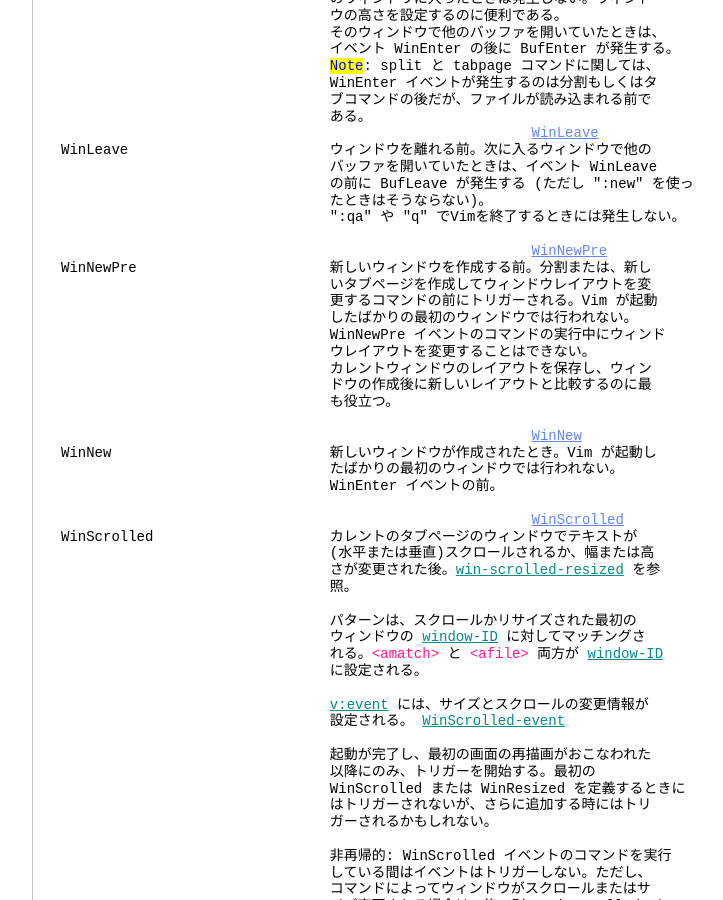
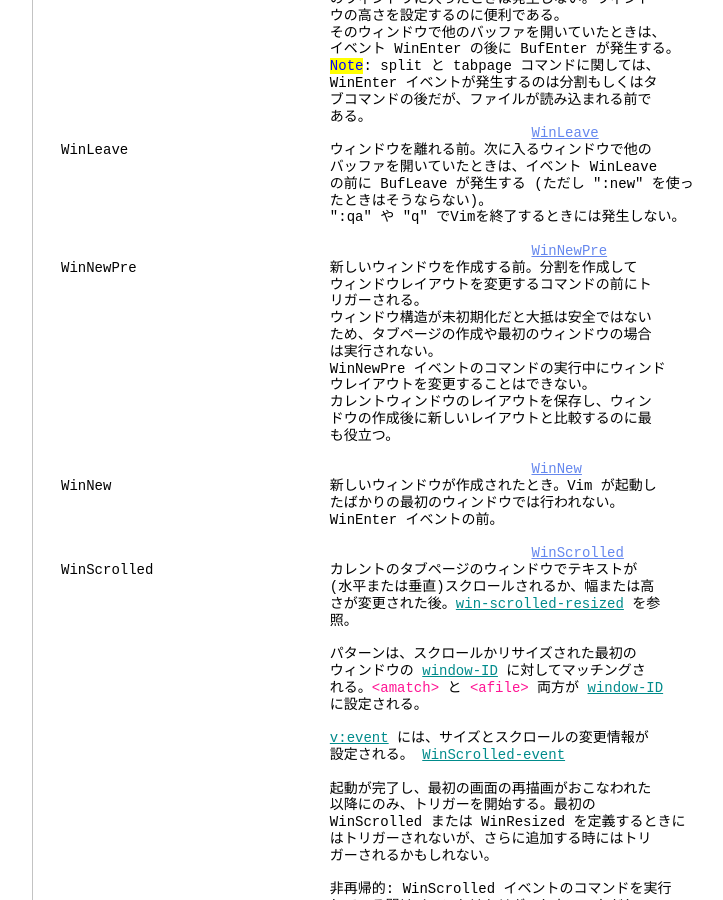
Before and after one commit to vim-jp/vimdoc-ja, a Jekyll site: the page built from autocmd.html, in a window 1280 px wide and 900 px high, scrolled down 23539 px. Shown: the whole window, without its empty margins (340-1063 px from the left). Built offline with Jekyll 4.4.1, drawn with Linux system fonts in a browser that asks for light colours; nearby versions of some CDN libraries; comment, search, counter and statistics services are not loaded; some of the changed text lies outside the part shown.

Commit message:
Generated by GitHub workflow 10371223423
https://github.com/vim-jp/vimdoc-ja-working/actions/runs/10371223423

```diff
--- a/autocmd.html
+++ b/autocmd.html
@@ -3,7 +3,7 @@ layout: vimdoc
 helpname: 'autocmd'
 ---
 <div id='vimCodeElement'>
-<a class="Constant" href="autocmd.html" name="autocmd.txt">autocmd.txt</a>&nbsp;&nbsp; For&nbsp;<span class="Identifier">Vim バージョン 9.1.</span>&nbsp;&nbsp;Last change: 2024 Jul 17<br>
+<a class="Constant" href="autocmd.html" name="autocmd.txt">autocmd.txt</a>&nbsp;&nbsp; For&nbsp;<span class="Identifier">Vim バージョン 9.1.</span>&nbsp;&nbsp;Last change: 2024 Aug 12<br>
 <br>
 <br>
 &nbsp;&nbsp;&nbsp;&nbsp;&nbsp;&nbsp;&nbsp;&nbsp;&nbsp;&nbsp;&nbsp;&nbsp;&nbsp;&nbsp;&nbsp;&nbsp;&nbsp;&nbsp;<span class="Identifier">VIMリファレンスマニュアル&nbsp;&nbsp;&nbsp;&nbsp;by Bram Moolenaar</span><br>
@@ -1407,10 +1407,12 @@ WinLeave&nbsp;&nbsp;&nbsp;&nbsp;&nbsp;&nbsp;&nbsp;&nbsp;&nbsp;&nbsp;&nbsp;&nbsp;
 &nbsp;&nbsp;&nbsp;&nbsp;&nbsp;&nbsp;&nbsp;&nbsp;&nbsp;&nbsp;&nbsp;&nbsp;&nbsp;&nbsp;&nbsp;&nbsp;&nbsp;&nbsp;&nbsp;&nbsp;&nbsp;&nbsp;&nbsp;&nbsp;&nbsp;&nbsp;&nbsp;&nbsp;&nbsp;&nbsp;&nbsp;&nbsp;&quot;:qa&quot; や &quot;q&quot; でVimを終了するときには発生しない。<br>
 <br>
 &nbsp;&nbsp;&nbsp;&nbsp;&nbsp;&nbsp;&nbsp;&nbsp;&nbsp;&nbsp;&nbsp;&nbsp;&nbsp;&nbsp;&nbsp;&nbsp;&nbsp;&nbsp;&nbsp;&nbsp;&nbsp;&nbsp;&nbsp;&nbsp;&nbsp;&nbsp;&nbsp;&nbsp;&nbsp;&nbsp;&nbsp;&nbsp;&nbsp;&nbsp;&nbsp;&nbsp;&nbsp;&nbsp;&nbsp;&nbsp;&nbsp;&nbsp;&nbsp;&nbsp;&nbsp;&nbsp;&nbsp;&nbsp;&nbsp;&nbsp;&nbsp;&nbsp;&nbsp;&nbsp;&nbsp;&nbsp;<a class="Constant" href="autocmd.html#WinNewPre" name="WinNewPre">WinNewPre</a><br>
-WinNewPre&nbsp;&nbsp;&nbsp;&nbsp;&nbsp;&nbsp;&nbsp;&nbsp;&nbsp;&nbsp;&nbsp;&nbsp;&nbsp;&nbsp;&nbsp;&nbsp;&nbsp;&nbsp;&nbsp;&nbsp;&nbsp;&nbsp; 新しいウィンドウを作成する前。分割または、新し<br>
-&nbsp;&nbsp;&nbsp;&nbsp;&nbsp;&nbsp;&nbsp;&nbsp;&nbsp;&nbsp;&nbsp;&nbsp;&nbsp;&nbsp;&nbsp;&nbsp;&nbsp;&nbsp;&nbsp;&nbsp;&nbsp;&nbsp;&nbsp;&nbsp;&nbsp;&nbsp;&nbsp;&nbsp;&nbsp;&nbsp;&nbsp;&nbsp;いタブページを作成してウィンドウレイアウトを変<br>
-&nbsp;&nbsp;&nbsp;&nbsp;&nbsp;&nbsp;&nbsp;&nbsp;&nbsp;&nbsp;&nbsp;&nbsp;&nbsp;&nbsp;&nbsp;&nbsp;&nbsp;&nbsp;&nbsp;&nbsp;&nbsp;&nbsp;&nbsp;&nbsp;&nbsp;&nbsp;&nbsp;&nbsp;&nbsp;&nbsp;&nbsp;&nbsp;更するコマンドの前にトリガーされる。Vim が起動<br>
-&nbsp;&nbsp;&nbsp;&nbsp;&nbsp;&nbsp;&nbsp;&nbsp;&nbsp;&nbsp;&nbsp;&nbsp;&nbsp;&nbsp;&nbsp;&nbsp;&nbsp;&nbsp;&nbsp;&nbsp;&nbsp;&nbsp;&nbsp;&nbsp;&nbsp;&nbsp;&nbsp;&nbsp;&nbsp;&nbsp;&nbsp;&nbsp;したばかりの最初のウィンドウでは行われない。<br>
+WinNewPre&nbsp;&nbsp;&nbsp;&nbsp;&nbsp;&nbsp;&nbsp;&nbsp;&nbsp;&nbsp;&nbsp;&nbsp;&nbsp;&nbsp;&nbsp;&nbsp;&nbsp;&nbsp;&nbsp;&nbsp;&nbsp;&nbsp; 新しいウィンドウを作成する前。分割を作成して<br>
+&nbsp;&nbsp;&nbsp;&nbsp;&nbsp;&nbsp;&nbsp;&nbsp;&nbsp;&nbsp;&nbsp;&nbsp;&nbsp;&nbsp;&nbsp;&nbsp;&nbsp;&nbsp;&nbsp;&nbsp;&nbsp;&nbsp;&nbsp;&nbsp;&nbsp;&nbsp;&nbsp;&nbsp;&nbsp;&nbsp;&nbsp;&nbsp;ウィンドウレイアウトを変更するコマンドの前にト<br>
+&nbsp;&nbsp;&nbsp;&nbsp;&nbsp;&nbsp;&nbsp;&nbsp;&nbsp;&nbsp;&nbsp;&nbsp;&nbsp;&nbsp;&nbsp;&nbsp;&nbsp;&nbsp;&nbsp;&nbsp;&nbsp;&nbsp;&nbsp;&nbsp;&nbsp;&nbsp;&nbsp;&nbsp;&nbsp;&nbsp;&nbsp;&nbsp;リガーされる。<br>
+&nbsp;&nbsp;&nbsp;&nbsp;&nbsp;&nbsp;&nbsp;&nbsp;&nbsp;&nbsp;&nbsp;&nbsp;&nbsp;&nbsp;&nbsp;&nbsp;&nbsp;&nbsp;&nbsp;&nbsp;&nbsp;&nbsp;&nbsp;&nbsp;&nbsp;&nbsp;&nbsp;&nbsp;&nbsp;&nbsp;&nbsp;&nbsp;ウィンドウ構造が未初期化だと大抵は安全ではない<br>
+&nbsp;&nbsp;&nbsp;&nbsp;&nbsp;&nbsp;&nbsp;&nbsp;&nbsp;&nbsp;&nbsp;&nbsp;&nbsp;&nbsp;&nbsp;&nbsp;&nbsp;&nbsp;&nbsp;&nbsp;&nbsp;&nbsp;&nbsp;&nbsp;&nbsp;&nbsp;&nbsp;&nbsp;&nbsp;&nbsp;&nbsp;&nbsp;ため、タブページの作成や最初のウィンドウの場合<br>
+&nbsp;&nbsp;&nbsp;&nbsp;&nbsp;&nbsp;&nbsp;&nbsp;&nbsp;&nbsp;&nbsp;&nbsp;&nbsp;&nbsp;&nbsp;&nbsp;&nbsp;&nbsp;&nbsp;&nbsp;&nbsp;&nbsp;&nbsp;&nbsp;&nbsp;&nbsp;&nbsp;&nbsp;&nbsp;&nbsp;&nbsp;&nbsp;は実行されない。<br>
 &nbsp;&nbsp;&nbsp;&nbsp;&nbsp;&nbsp;&nbsp;&nbsp;&nbsp;&nbsp;&nbsp;&nbsp;&nbsp;&nbsp;&nbsp;&nbsp;&nbsp;&nbsp;&nbsp;&nbsp;&nbsp;&nbsp;&nbsp;&nbsp;&nbsp;&nbsp;&nbsp;&nbsp;&nbsp;&nbsp;&nbsp;&nbsp;WinNewPre イベントのコマンドの実行中にウィンド<br>
 &nbsp;&nbsp;&nbsp;&nbsp;&nbsp;&nbsp;&nbsp;&nbsp;&nbsp;&nbsp;&nbsp;&nbsp;&nbsp;&nbsp;&nbsp;&nbsp;&nbsp;&nbsp;&nbsp;&nbsp;&nbsp;&nbsp;&nbsp;&nbsp;&nbsp;&nbsp;&nbsp;&nbsp;&nbsp;&nbsp;&nbsp;&nbsp;ウレイアウトを変更することはできない。<br>
 &nbsp;&nbsp;&nbsp;&nbsp;&nbsp;&nbsp;&nbsp;&nbsp;&nbsp;&nbsp;&nbsp;&nbsp;&nbsp;&nbsp;&nbsp;&nbsp;&nbsp;&nbsp;&nbsp;&nbsp;&nbsp;&nbsp;&nbsp;&nbsp;&nbsp;&nbsp;&nbsp;&nbsp;&nbsp;&nbsp;&nbsp;&nbsp;カレントウィンドウのレイアウトを保存し、ウィン<br>
```
